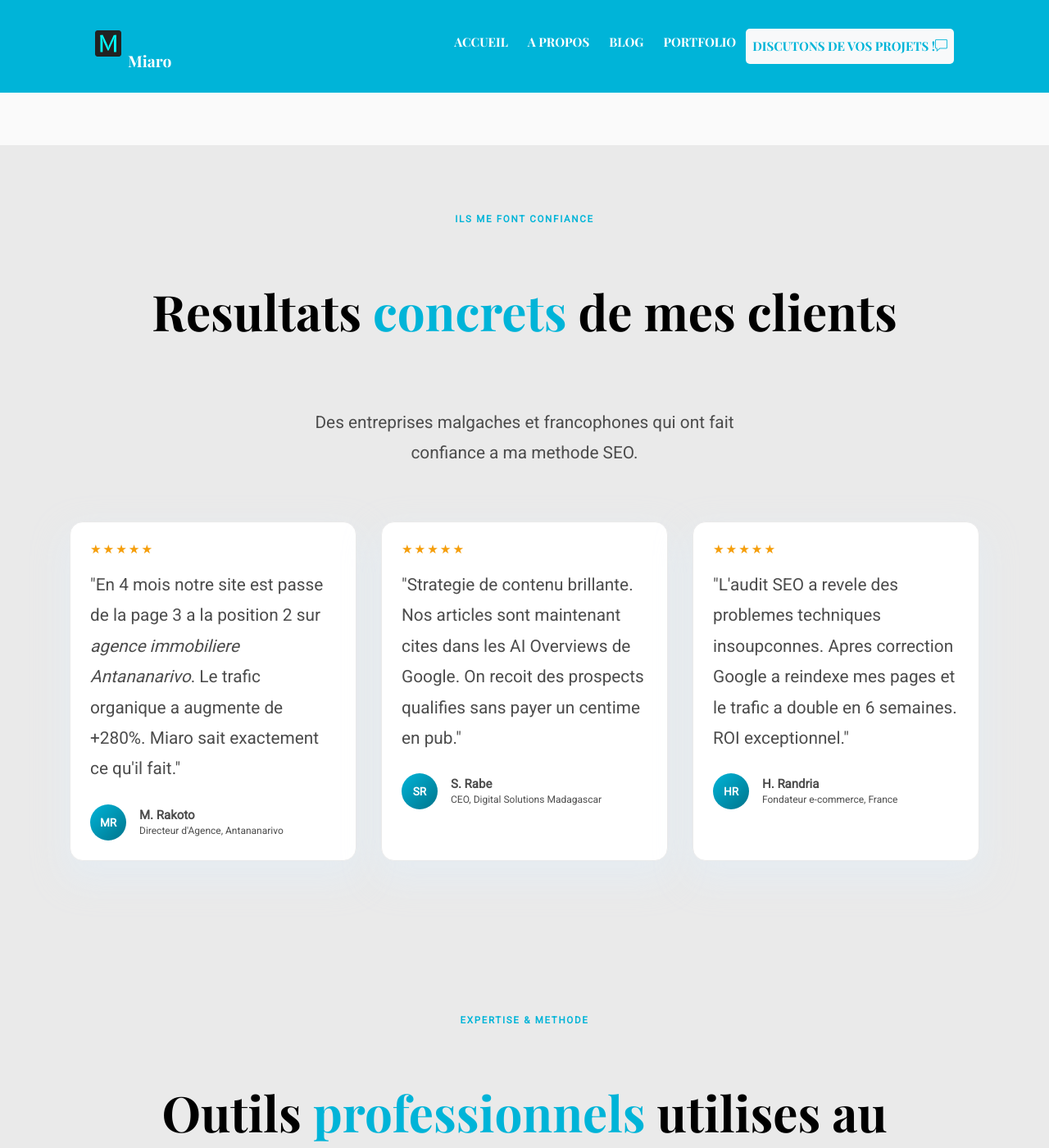
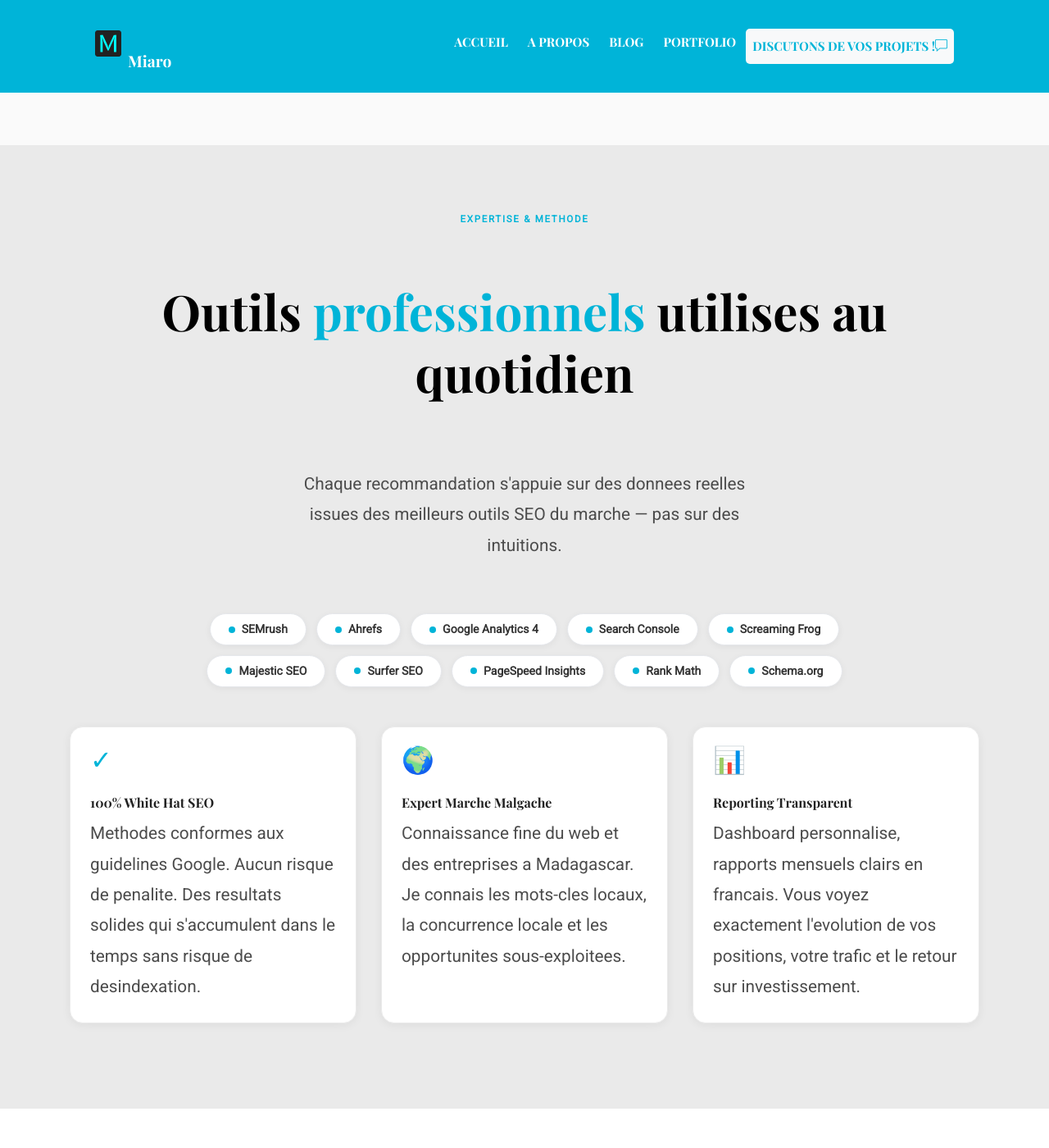
Before and after one commit to miarofandresena/miarofandresena.github.io, a Jekyll site: the page built from index.html, in a window 1280 px wide and 1400 px high, scrolled down 6114 px. Shown: the whole window at 82% size. Built offline with Jekyll 4.4.1, drawn with Linux system fonts in a browser that asks for light colours.

Commit message:
amélioration page d'accueil v4

```diff
--- a/_includes/testimonial-section.html
+++ b/_includes/testimonial-section.html
@@ -1,4 +1,4 @@
-<section class="section testimonial-bg-shapes bg-gray">
+<!-- <section class="section testimonial-bg-shapes bg-gray">
 <div class="container">
 <div class="row">
 <div class="col-12 text-center mb-5">
@@ -47,3 +47,4 @@
 </div>
 </div>
 </section>
+ -->
```
